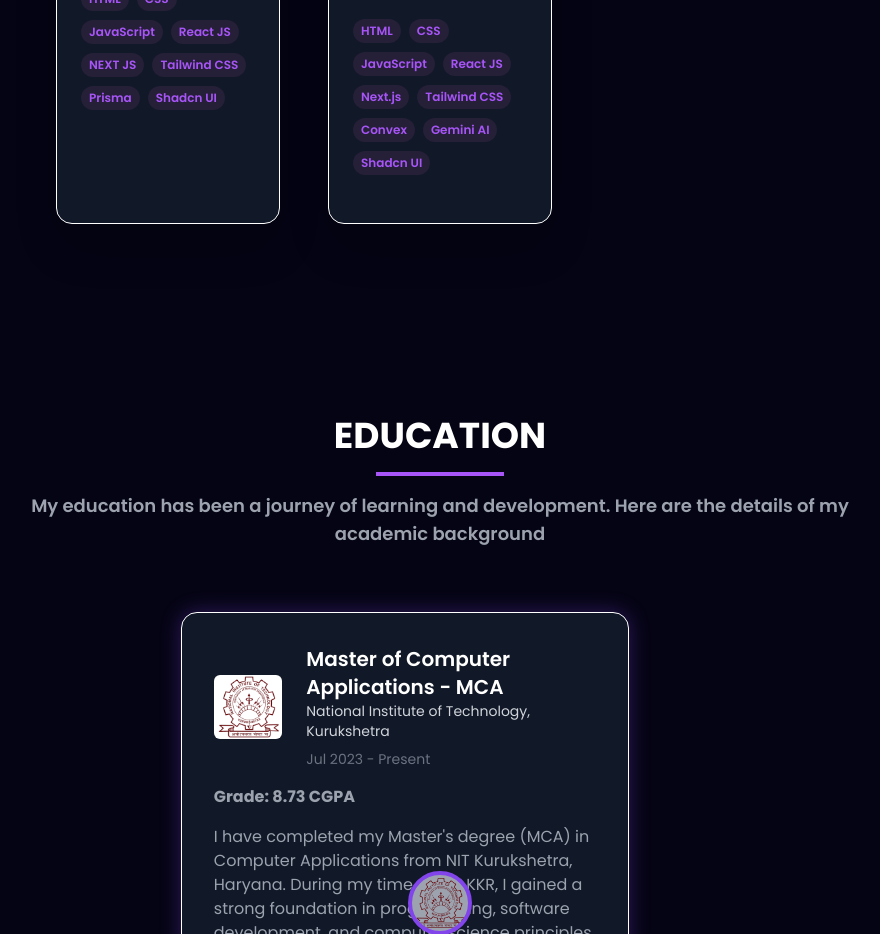
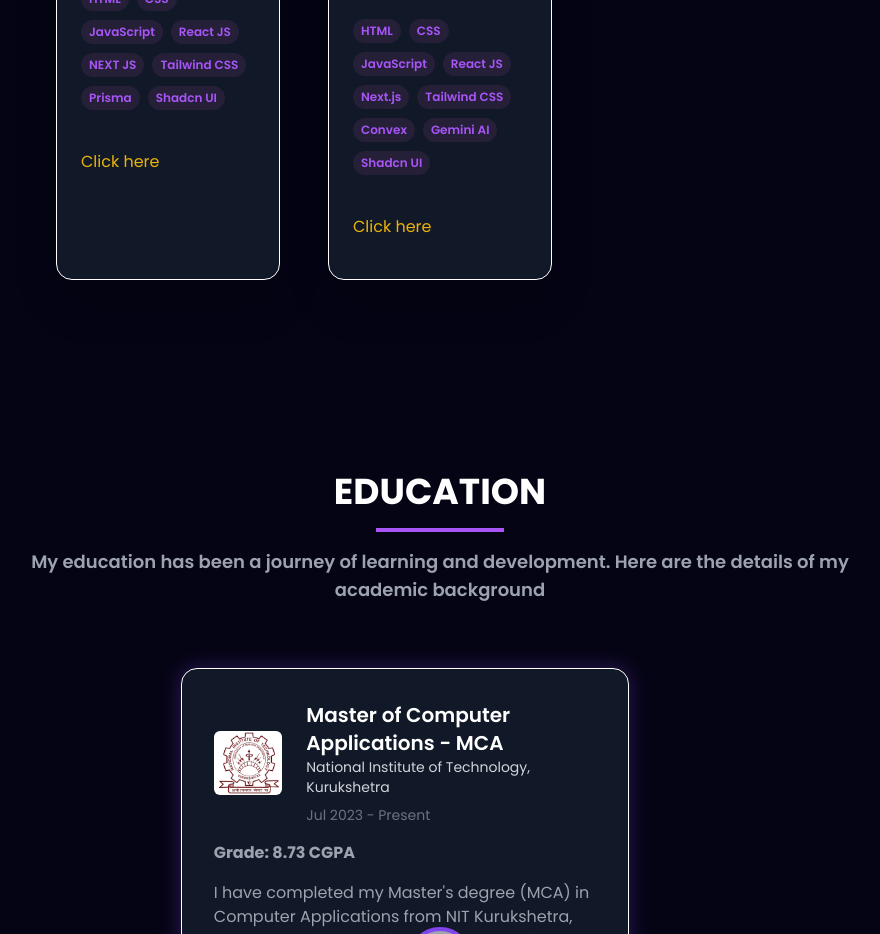
Before and after one commit to gauravkumarguleria/Portfolio, a React (Vite) app: page / in a window 1280 px wide. Shown: the part 3740-4674 px from the top of the page, without its empty margins (200-1080 px from the left). Built offline with nearby package versions, Linux system fonts and the light colour scheme.

Commit message:
added the links to my projects

```diff
--- a/src/components/Work/Work.jsx
+++ b/src/components/Work/Work.jsx
@@ -26,7 +26,6 @@ const Work = () => {
           and experience in various technologies
         </p>
       </div>
-
       {/* Projects Grid */}
       <div className="grid gap-12 grid-cols-1 md:grid-cols-2 lg:grid-cols-3">
         {projects.map((project) => (
@@ -59,13 +58,17 @@ const Work = () => {
                   </span>
                 ))}
               </div>
+              <p className="text-yellow-500 mb-4 pt-4 line-clamp-3 ">
+                <a href={project.webapp} target="_blank">
+                  Click here
+                </a>
+              </p>
             </div>
           </div>
         ))}
       </div>
-
       {/* Modal Container */}
-      {selectedProject && (
+      {/* {selectedProject && (
         <div className="fixed inset-0 z-50 flex items-center justify-center bg-black bg-opacity-90 p-4">
           <div className="bg-gray-900 rounded-xl shadow-2xl lg:w-full w-[90%] max-w-3xl overflow-hidden relative">
             <div className="flex justify-end p-4">
@@ -124,7 +127,7 @@ const Work = () => {
             </div>
           </div>
         </div>
-      )}
+      )} */}
     </section>
   );
 };
```
